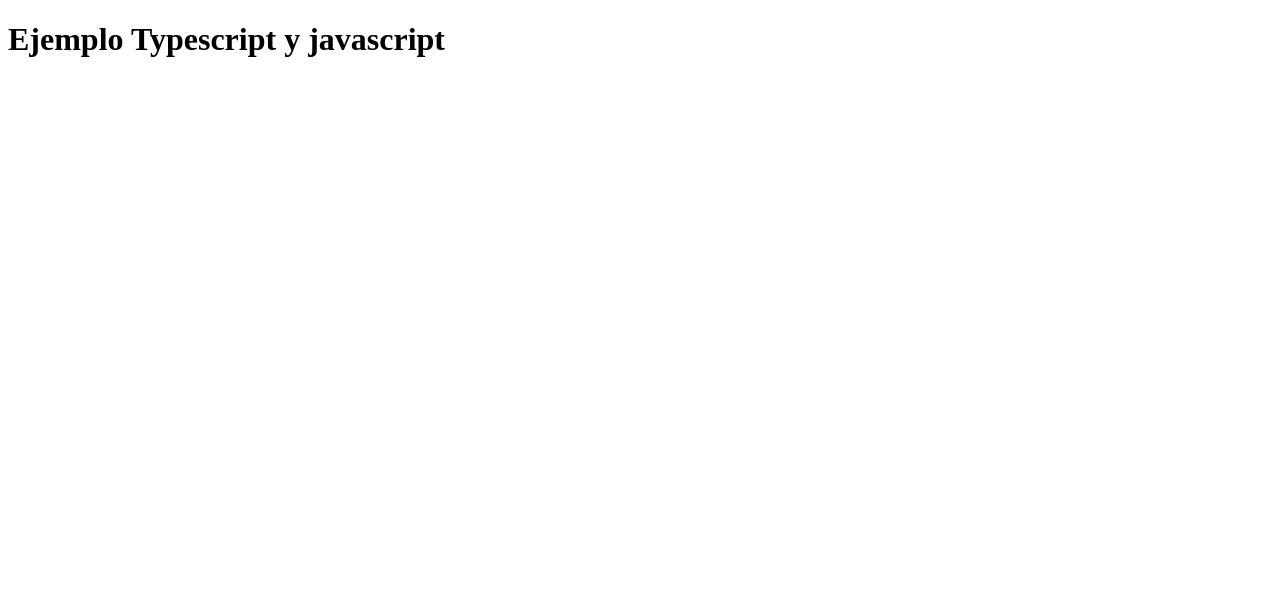
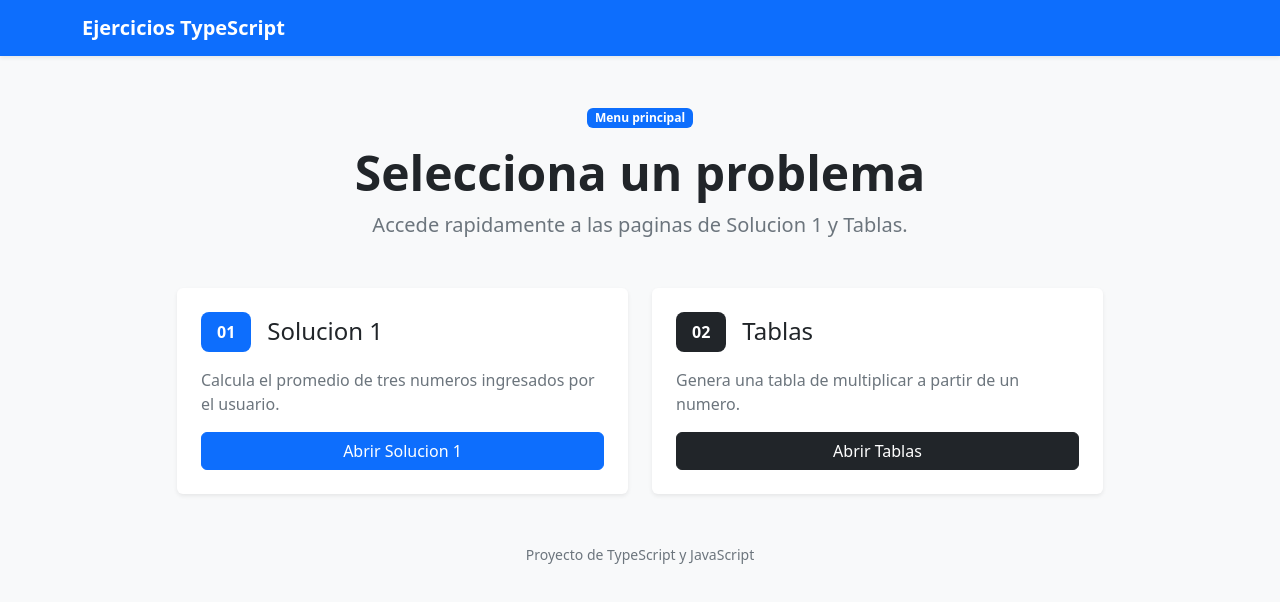
Before and after one commit to ErickBatz/typescript_ejemplo22demayo, a website: page index.html in a window 1280 px wide. Drawn offline with nearby package versions, Linux system fonts and the light colour scheme.

Commit message:
se agrego diseño al archivo index.html

```diff
--- a/index.html
+++ b/index.html
@@ -1,13 +1,71 @@
 <!DOCTYPE html>
-<html lang="en">
+<html lang="es">
+
 <head>
     <meta charset="UTF-8">
     <meta name="viewport" content="width=device-width, initial-scale=1.0">
-    <title>Document</title>
+    <title>Menu de Ejercicios</title>
+    <link href="https://cdn.jsdelivr.net/npm/bootstrap@5.3.0/dist/css/bootstrap.min.css" rel="stylesheet">
 </head>
-<body>
-    <h1>Ejemplo Typescript y javascript</h1>
 
+<body class="bg-light">
+    <nav class="navbar navbar-expand-lg bg-primary navbar-dark shadow-sm">
+        <div class="container">
+            <a class="navbar-brand fw-semibold" href="index.html">Ejercicios TypeScript</a>
+        </div>
+    </nav>
 
+    <main class="container py-5">
+        <section class="text-center mb-5">
+            <span class="badge text-bg-primary mb-3">Menu principal</span>
+            <h1 class="display-5 fw-bold">Selecciona un problema</h1>
+            <p class="lead text-secondary mb-0">
+                Accede rapidamente a las paginas de Solucion 1 y Tablas.
+            </p>
+        </section>
+
+        <section class="row g-4 justify-content-center">
+            <div class="col-12 col-md-6 col-lg-5">
+                <article class="card h-100 border-0 shadow-sm">
+                    <div class="card-body p-4">
+                        <div class="d-flex align-items-center gap-3 mb-3">
+                            <div class="bg-primary text-white rounded-3 px-3 py-2 fw-bold">01</div>
+                            <h2 class="h4 mb-0">Solucion 1</h2>
+                        </div>
+                        <p class="text-secondary">
+                            Calcula el promedio de tres numeros ingresados por el usuario.
+                        </p>
+                        <a class="btn btn-primary w-100" href="solucion1.html">
+                            Abrir Solucion 1
+                        </a>
+                    </div>
+                </article>
+            </div>
+
+            <div class="col-12 col-md-6 col-lg-5">
+                <article class="card h-100 border-0 shadow-sm">
+                    <div class="card-body p-4">
+                        <div class="d-flex align-items-center gap-3 mb-3">
+                            <div class="bg-dark text-white rounded-3 px-3 py-2 fw-bold">02</div>
+                            <h2 class="h4 mb-0">Tablas</h2>
+                        </div>
+                        <p class="text-secondary">
+                            Genera una tabla de multiplicar a partir de un numero.
+                        </p>
+                        <a class="btn btn-dark w-100" href="tablas.html">
+                            Abrir Tablas
+                        </a>
+                    </div>
+                </article>
+            </div>
+        </section>
+    </main>
+
+    <footer class="container pb-4 text-center text-secondary">
+        <small>Proyecto de TypeScript y JavaScript</small>
+    </footer>
+
+    <script src="https://cdn.jsdelivr.net/npm/bootstrap@5.3.0/dist/js/bootstrap.bundle.min.js"></script>
 </body>
+
 </html>
```
